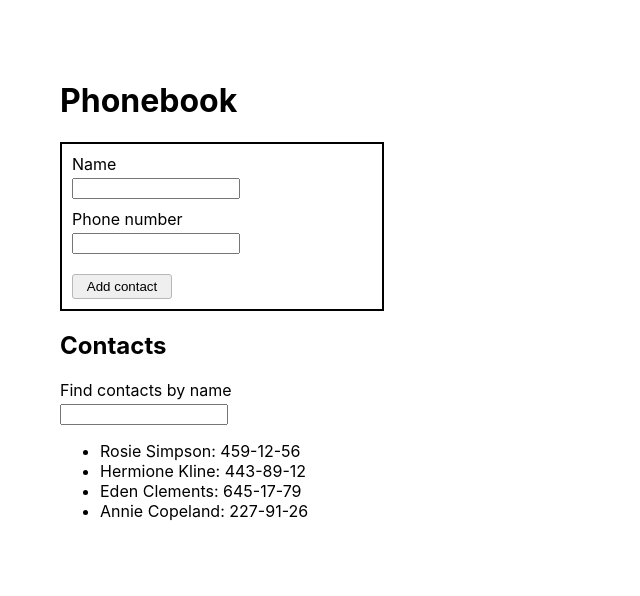
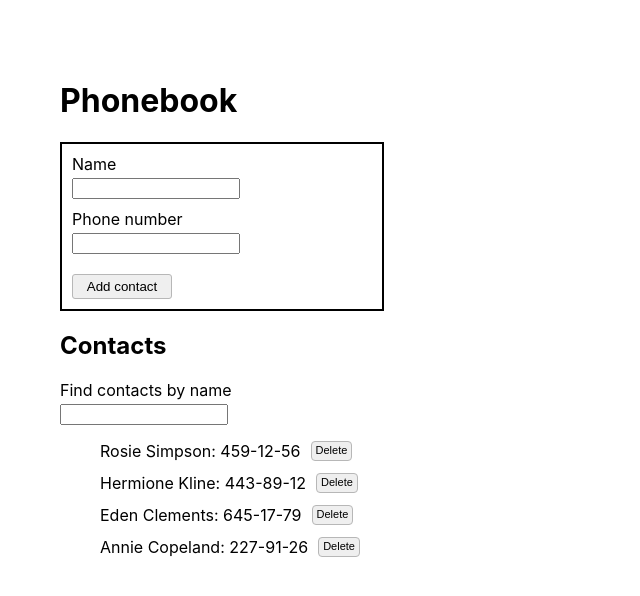
Before and after one commit to vova-rsk/goit-react-hw-02-phonebook, a React (Create React App) app: page / in a window 1280 px wide. Shown: the top 596 px of the page, without its empty margins (0-640 px from the left). Built offline with nearby package versions, Linux system fonts and the light colour scheme.

Commit message:
added step 6 of hw

```diff
--- a/src/App.jsx
+++ b/src/App.jsx
@@ -30,6 +30,16 @@ class App extends Component {
     }));
   };
 
+  /*метод для удаления елемента в контактах*/
+  contactRemoving = id => {
+    this.setState(({ contacts, filter }) => {
+      return {
+        contacts: contacts.filter(elem => elem.id !== id),
+        filter,
+      };
+    });
+  };
+
   /*метод для проверки присутствия контакта с указанным именем*/
   availabilityСheck = inputName => {
     const existingСontact = this.state.contacts.find(
@@ -57,6 +67,7 @@ class App extends Component {
       availabilityСheck,
       contactsFiltering,
       contactAdding,
+      contactRemoving,
     } = this;
 
     return (
@@ -70,7 +81,10 @@ class App extends Component {
 
         <h2>Contacts</h2>
         <Filter filter={filter} handleChange={handleChange.bind(this)} />
-        <ContactList contacts={contactsFiltering(filter)} />
+        <ContactList
+          contacts={contactsFiltering(filter)}
+          contactRemoving={contactRemoving}
+        />
       </Container>
     );
   }
--- a/src/components/ContactList/ContactItem/ContactItem.jsx
+++ b/src/components/ContactList/ContactItem/ContactItem.jsx
@@ -1,13 +1,23 @@
 import React from 'react';
 import PropTypes from 'prop-types';
+import { ListItem } from './ContactItem.styled';
 
-const ContactItem = ({ name, number }) => {
-  return <li>{`${name}: ${number}`}</li>;
+const ContactItem = ({ id, name, number, contactRemoving }) => {
+  return (
+    <ListItem>
+      <span>{`${name}: ${number}`}</span>
+      <button type="button" data-id={id} onClick={() => contactRemoving(id)}>
+        Delete
+      </button>
+    </ListItem>
+  );
 };
 
 export default ContactItem;
 
 ContactItem.propTypes = {
+  id: PropTypes.string,
   name: PropTypes.string,
   number: PropTypes.string,
+  contactRemoving: PropTypes.func,
 };
--- a/src/components/ContactList/ContactList/ContactList.jsx
+++ b/src/components/ContactList/ContactList/ContactList.jsx
@@ -2,11 +2,17 @@ import React from 'react';
 import PropTypes from 'prop-types';
 import ContactItem from '../ContactItem';
 
-const ContactList = ({ contacts }) => {
+const ContactList = ({ contacts, contactRemoving }) => {
   return (
     <ul>
       {contacts.map(({ id, name, number }) => (
-        <ContactItem key={id} name={name} number={number} />
+        <ContactItem
+          key={id}
+          id={id}
+          name={name}
+          number={number}
+          contactRemoving={contactRemoving}
+        />
       ))}
     </ul>
   );
@@ -22,4 +28,5 @@ ContactList.propTypes = {
       number: PropTypes.string,
     }),
   ),
+  contactRemoving: PropTypes.func.isRequired,
 };
```
